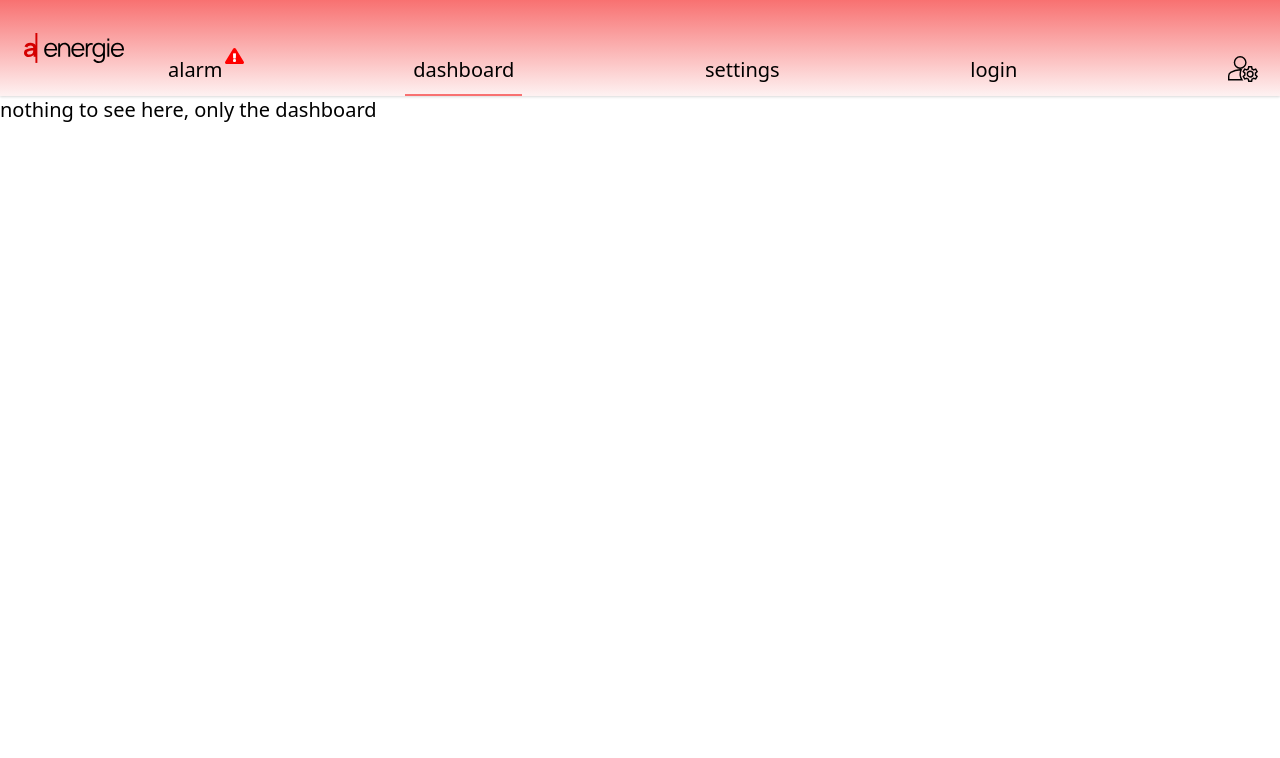
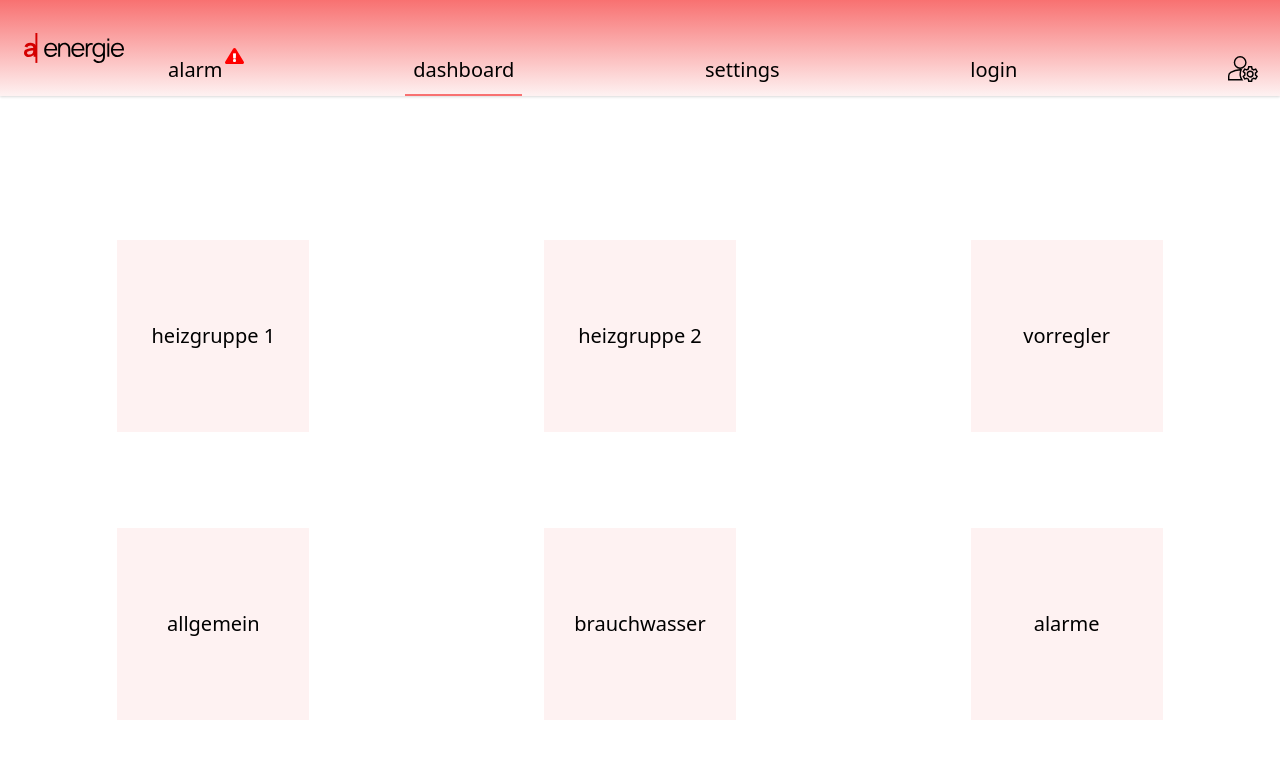
Before and after one commit to HaKePlan/smarthome-heating-frontend, a Next.js app: page /utilities/dashboard in a window 1280 px wide. Shown: the top 758 px of the page. Built offline with nearby package versions, Linux system fonts and the light colour scheme; no server answers.

Commit message:
added dashboard and fixed domains site

```diff
--- a/pages/domains/[id].js
+++ b/pages/domains/[id].js
@@ -1,33 +1,15 @@
 import { useRouter } from 'next/router';
 import Head from 'next/head';
 import useSWR from 'swr';
-import Banner from '../../components/banner2';
 import Layout from '../../components/layout';
 import fetcher from '../../lib/fetcher';
+import swrFetch from '../../lib/fetcher';
 
 export default function Domain() {
   const router = useRouter();
   const { id } = router.query;
 
-  let { data, error } = useSWR(
-    `http://127.0.0.1:3000/api/v1/modbus/domain/${id}`,
-    fetcher,
-    {
-      revalidateOnFocus: true,
-      refreshInterval: 5000, // 5s
-    }
-  );
-
-  let element = 'Loading...';
-
-  if (!data && error) {
-    // element = `${error.statusCode} ${error.message}`;
-    element = (
-      <div>
-        <a>{error.statusCode} nothing to see here</a>
-      </div>
-    );
-  }
+  let { data, error } = swrFetch(`domain/${id}`);
 
   if (data) {
     data.data.data.map((doc) => {
@@ -47,8 +29,8 @@ export default function Domain() {
         <link rel="icon" href="/favicon.ico" />
       </Head>
       <body>
-        <Banner />
-        <div>
+        <div class="absolute h-3/4 w-screen">
+          <div class="text-black absolute left-64 top-64">
             {data ? (
               <ul>
                 {data.data.data.map(({ name, value, unit, _id }) => (
@@ -61,8 +43,9 @@ export default function Domain() {
                 ))}
               </ul>
             ) : (
-            element
+              'Loading...'
             )}
+          </div>
         </div>
       </body>
     </Layout>
--- a/pages/utilities/dashboard.js
+++ b/pages/utilities/dashboard.js
@@ -1,4 +1,5 @@
 import Head from 'next/head';
+import Link from 'next/link';
 import Layout from '../../components/layout';
 
 export default function Alarm() {
@@ -7,7 +8,52 @@ export default function Alarm() {
       <Head>
         <title>heating client | dashboard</title>
       </Head>
-      <div>nothing to see here, only the dashboard</div>
+      <div class="h-screen w-screen relative">
+        <div class="h-min w-screen flex flex-row flex-wrap absolute top-24">
+          <div class="h-72 w-1/3 flex justify-center items-center">
+            <Link href="/domains/heizgruppe_1">
+              <div class="cursor-pointer w-48 h-48 bg-red-50 flex justify-center items-center">
+                <p class="">heizgruppe 1</p>
+              </div>
+            </Link>
+          </div>
+          <div class="h-72 w-1/3 flex justify-center items-center">
+            <Link href="/domains/heizgruppe_2">
+              <div class="cursor-pointer w-48 h-48 bg-red-50 flex justify-center items-center">
+                <p class="">heizgruppe 2</p>
+              </div>
+            </Link>
+          </div>
+          <div class="h-72 w-1/3 flex justify-center items-center">
+            <Link href="/domains/vorregler">
+              <div class="cursor-pointer w-48 h-48 bg-red-50 flex justify-center items-center">
+                <p class="">vorregler</p>
+              </div>
+            </Link>
+          </div>
+          <div class="h-72 w-1/3 flex justify-center items-center">
+            <Link href="/domains/allgemein">
+              <div class="cursor-pointer w-48 h-48 bg-red-50 flex justify-center items-center">
+                <p class="">allgemein</p>
+              </div>
+            </Link>
+          </div>
+          <div class="h-72 w-1/3 flex justify-center items-center">
+            <Link href="/domains/brauchwasser">
+              <div class="cursor-pointer w-48 h-48 bg-red-50 flex justify-center items-center">
+                <p class="">brauchwasser</p>
+              </div>
+            </Link>
+          </div>
+          <div class="h-72 w-1/3 flex justify-center items-center">
+            <Link href="/domains/alarme">
+              <div class="cursor-pointer w-48 h-48 bg-red-50 flex justify-center items-center">
+                <p class="">alarme</p>
+              </div>
+            </Link>
+          </div>
+        </div>
+      </div>
     </Layout>
   );
 }
```
Lines whose indentation alone changed are shown as unchanged.
